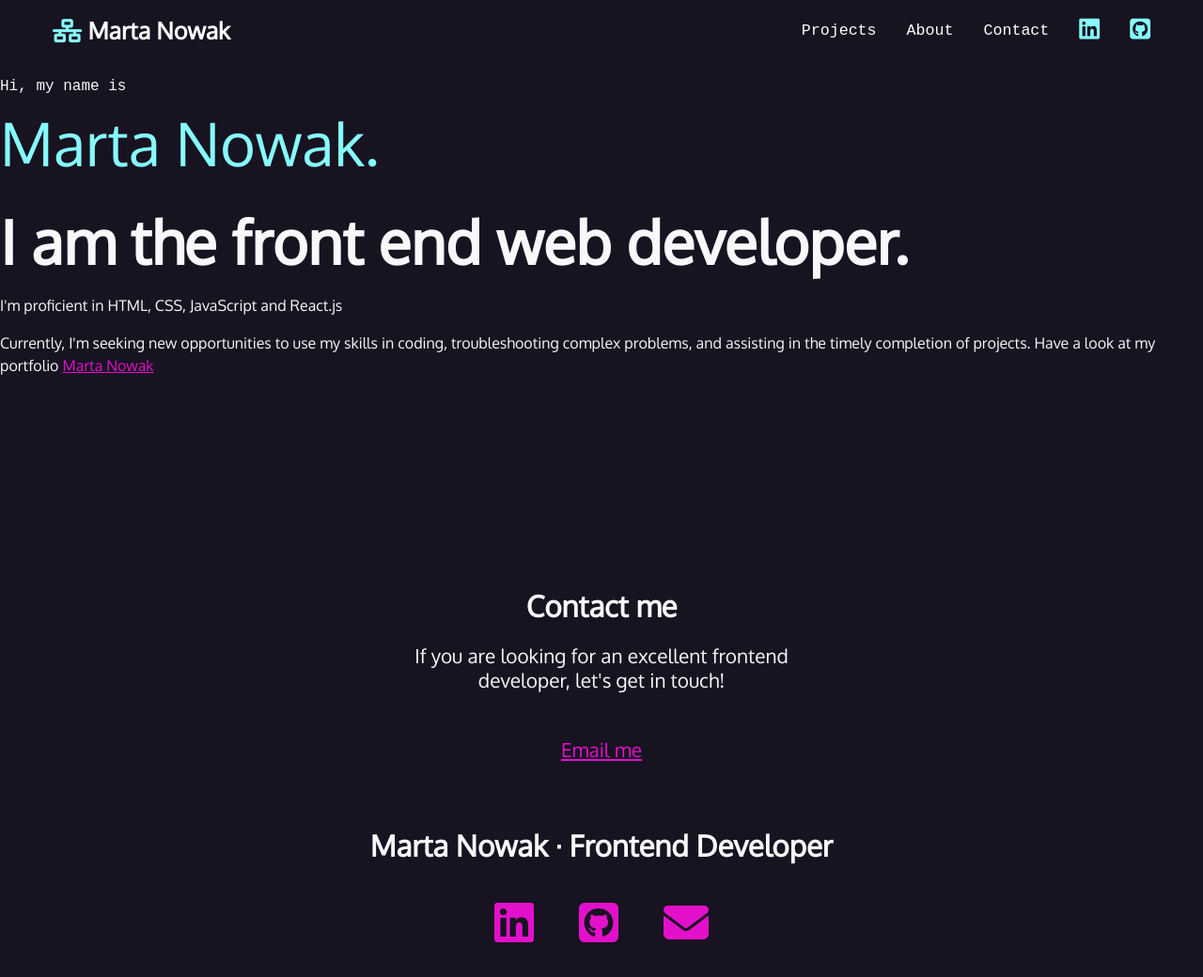
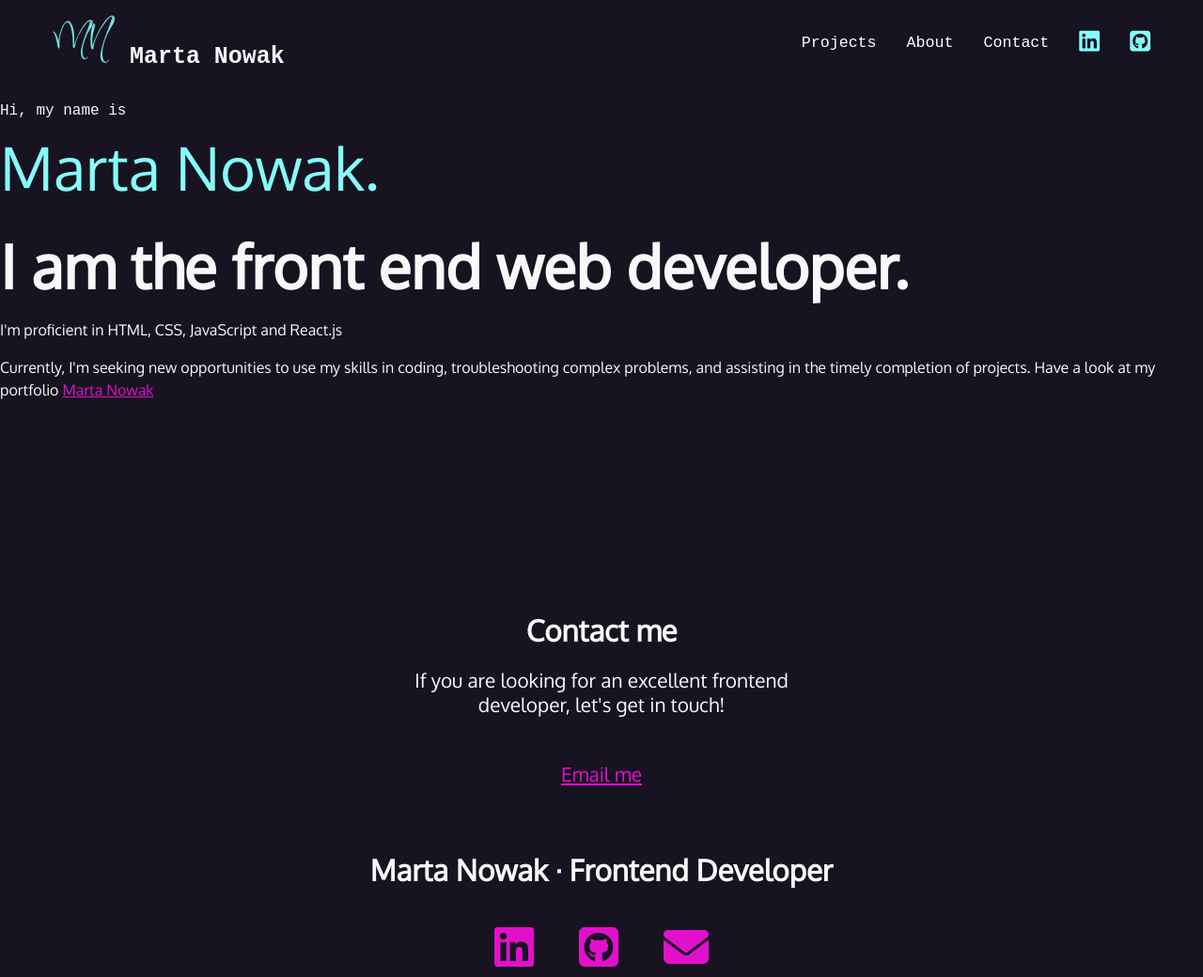
Before and after one commit to martapuszkonowak/portfolio-vanilla, a plain HTML site: page index.html in a window 1280 px wide. Shown: the top 1040 px of the page at 94% size. Drawn offline with Linux system fonts and the light colour scheme; a web font is replaced by a local one.

Commit message:
Added custom logo

```diff
--- a/css/style.css
+++ b/css/style.css
@@ -89,10 +89,6 @@ nav {
   padding: 1rem;
 }
 
-nav h1 a {
-  font-family: var(--sans);
-}
-
 nav ul {
   margin: 0;
   padding: 0;
--- a/index.html
+++ b/index.html
@@ -21,10 +21,8 @@
       <ul>
         <li>
           <h1>
-            <a href="index.html">
-              <span class="fa-solid fa-network-wired" aria-hidden="true"></span>
-              <span>Marta Nowak</span>
-            </a>
+            <img src="img/Logo-custom.png" alt="Marta Nowak's logo" />
+            <span>Marta Nowak</span>
           </h1>
         </li>
         <li><a href="#projects">Projects</a></li>
```
Also changed, not shown: img/logo-custom.png (added).
